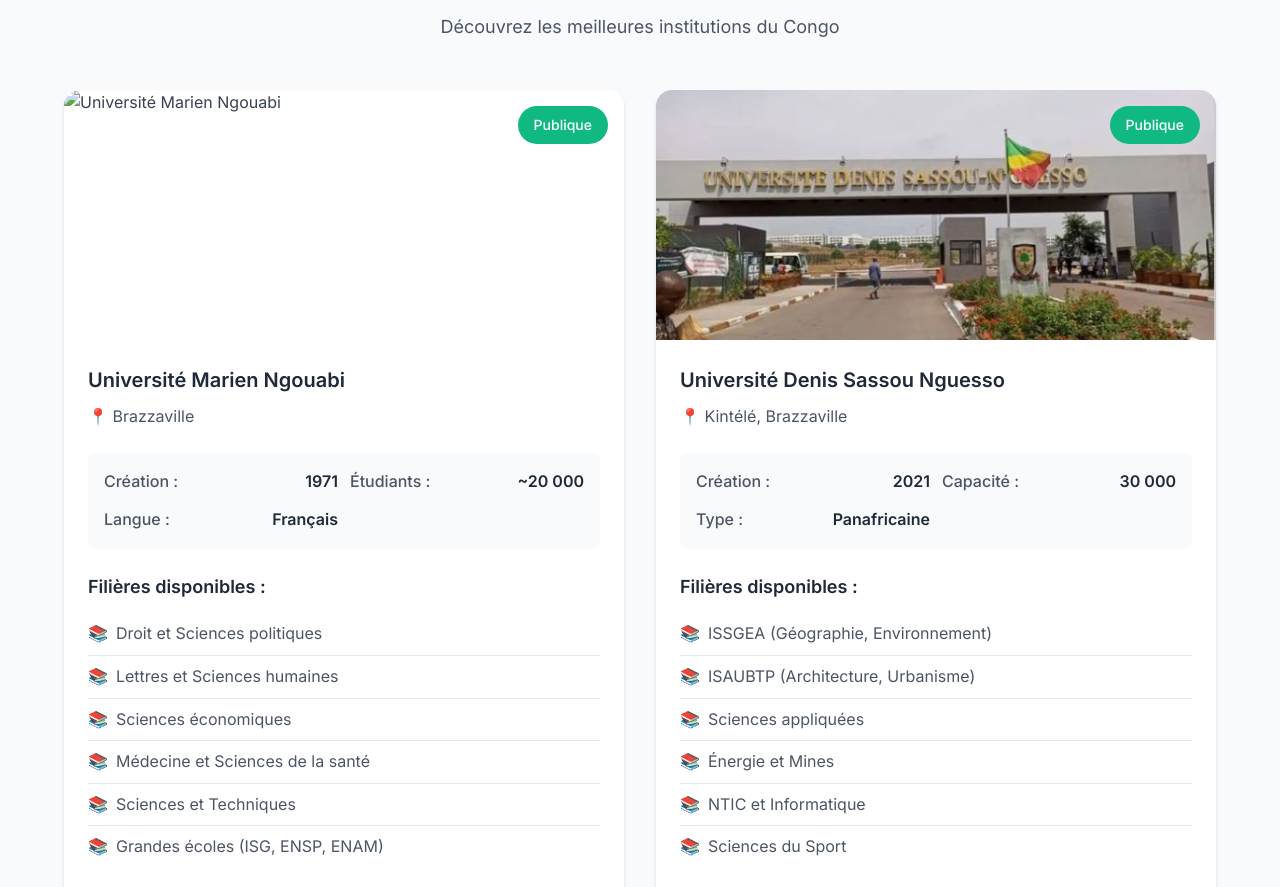
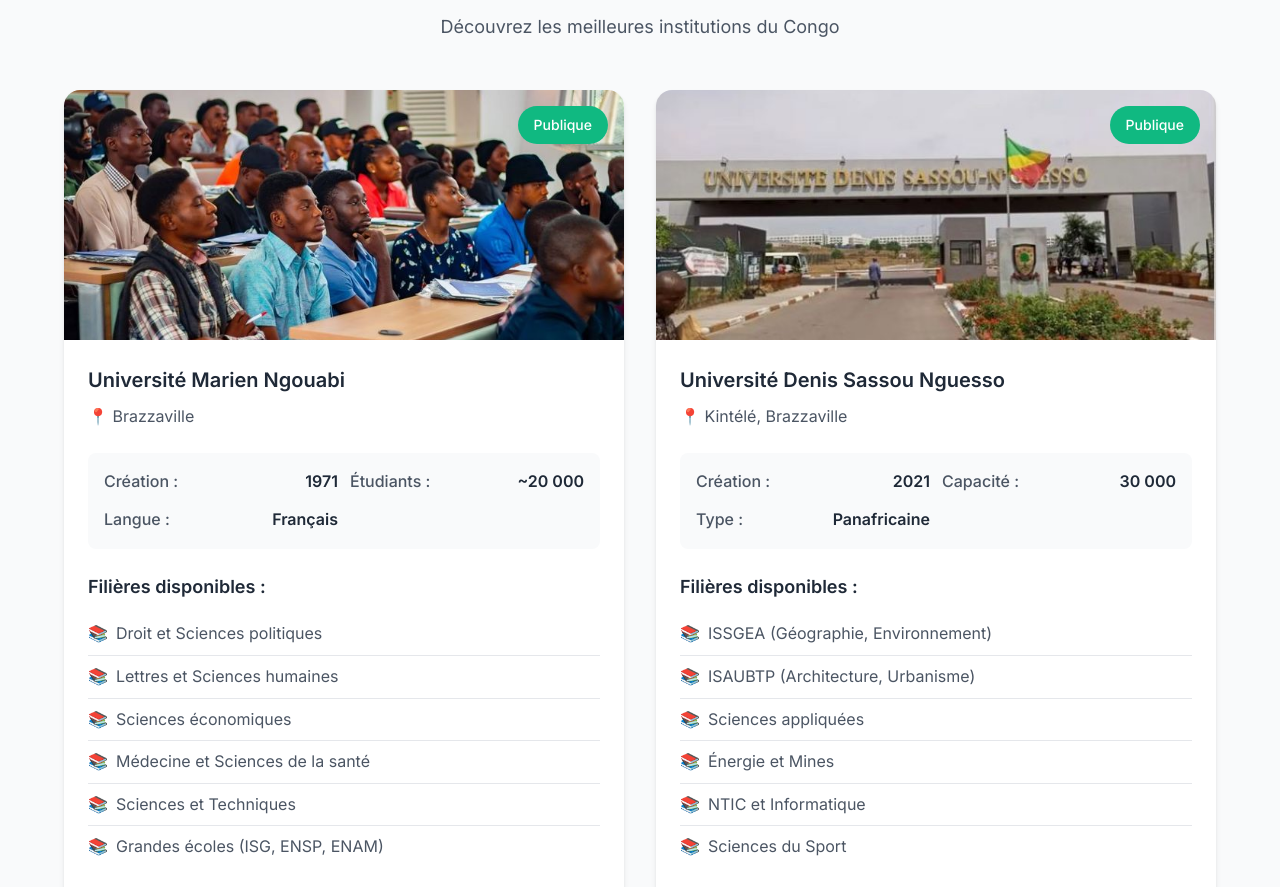
Before and after one commit to Nelle1234/REF, a plain HTML site: page index.html in a window 1280 px wide. Shown: the part 1677-2564 px from the top of the page. Drawn offline with Linux system fonts and the light colour scheme.

Commit message:
Update index.html

```diff
--- a/index.html
+++ b/index.html
@@ -114,7 +114,7 @@
                 <div class="university-card">
                     <div class="university-header">
                         <div class="university-image">
-                            <img src="orientation-universitaire-marien-ngouabi.jpg" alt="Université Marien Ngouabi">
+                            <img src="université.jpg" alt="Université Marien Ngouabi">
                         </div>
                         <div class="university-badge">Publique</div>
                     </div>
```
